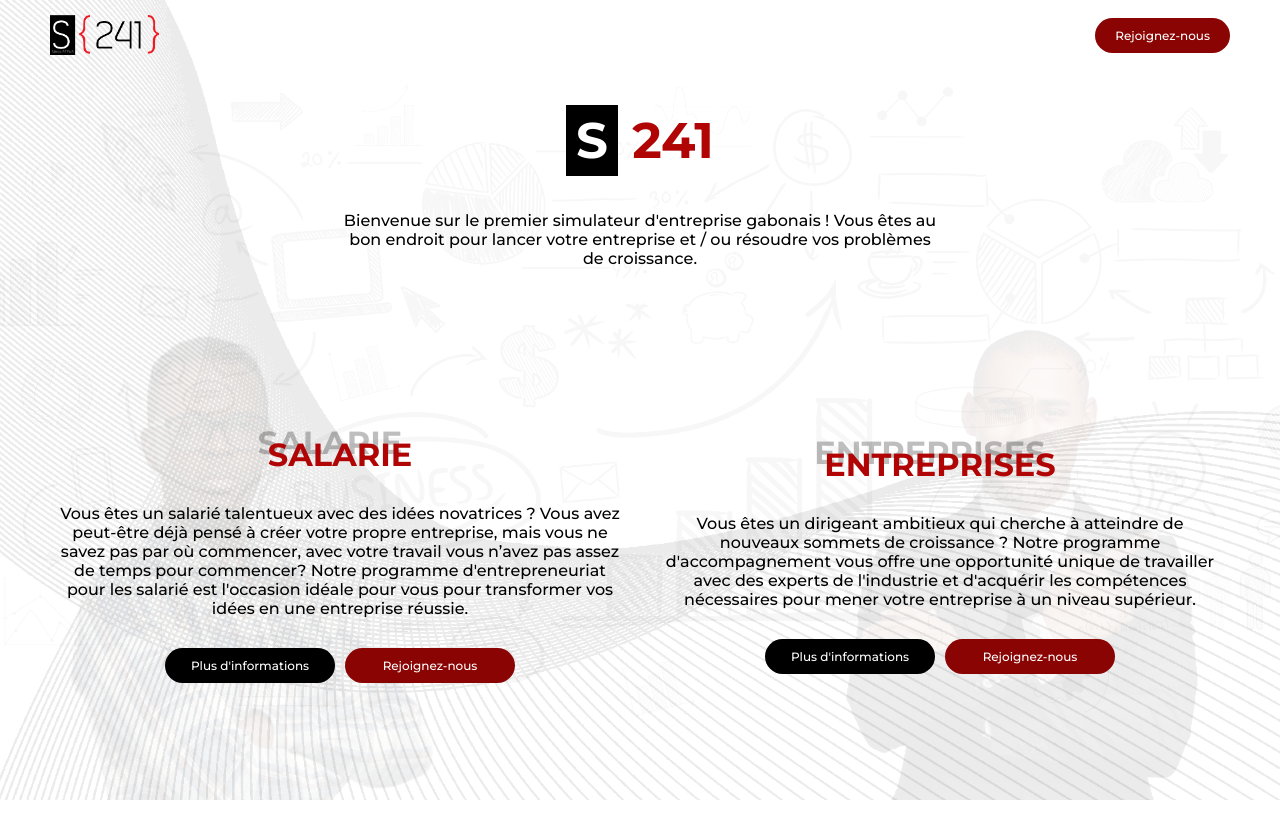
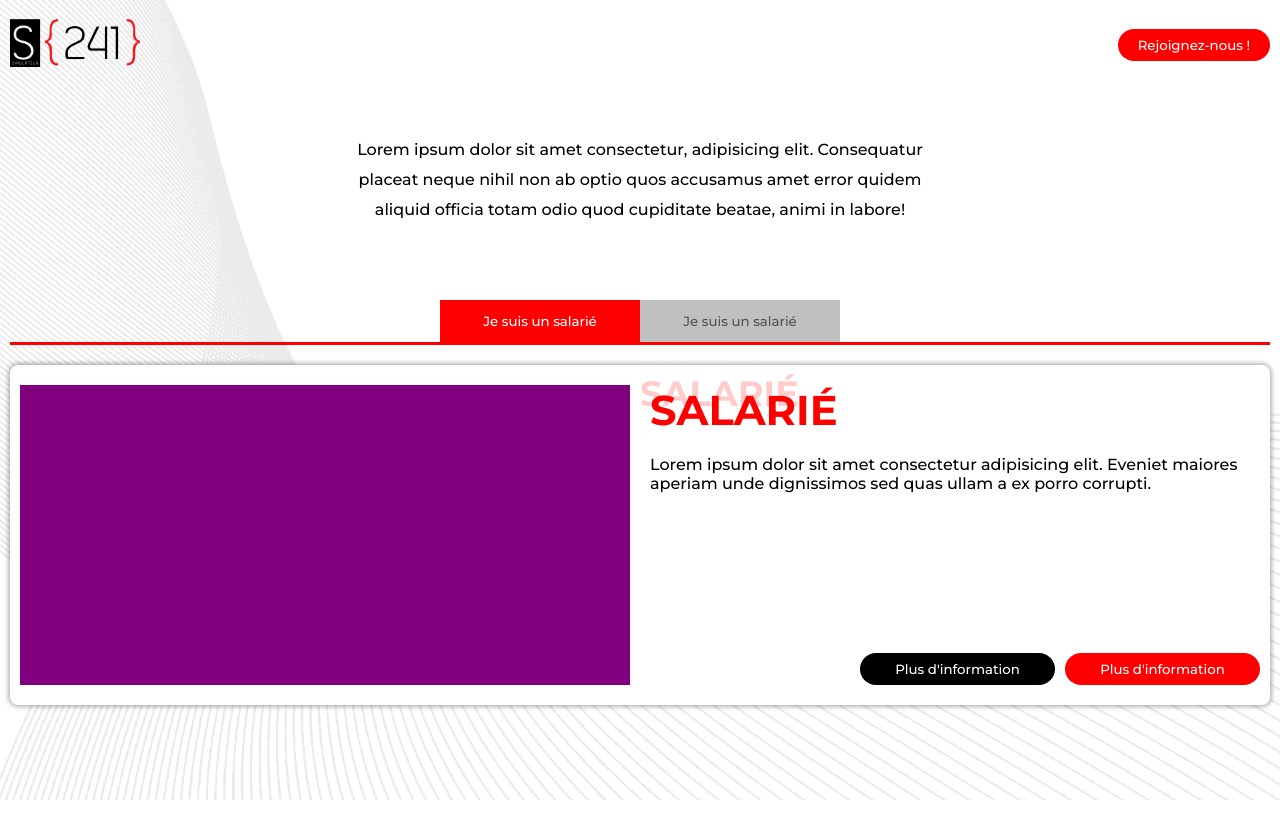
Before and after one commit to waly2020/landingPageS241, a plain HTML site: page index.html in a window 1280 px wide. Drawn offline with nearby package versions, Linux system fonts and the light colour scheme.

Commit message:
nouvelle page d'acceuil

```diff
--- a/css/index.css
+++ b/css/index.css
@@ -7,10 +7,9 @@
     font-family: "Montserrat";
 }
 
-body::-webkit-scrollbar {
-    display: none;
-    -ms-overflow-style: none;
-    scrollbar-width: none;
+body {
+    padding: 10px;
+    overflow-x: hidden;
 }
 
 .preloader.d-done {
@@ -24,6 +23,7 @@ body::-webkit-scrollbar {
     left: 0;
     top: 0;
     opacity: 0.09;
+    z-index: -1;
 }
 
 .back-info img {
@@ -74,241 +74,190 @@ body::-webkit-scrollbar {
     color: #fff;
 }
 
-.home {
-    position: relative;
+.content {
     width: 100%;
-    max-width: 1200px;
-    margin: auto;
     min-height: 100vh;
-    display: grid;
-    grid-template-rows: 70px 1fr;
-    padding: 0 10px;
-}
-
-.cont-nav {
-    position: relative;
 }
 
 .navigation {
-    position: fixed;
-    left: 50%;
-    top: 0;
-    transform: translateX(-50%);
-    padding: 0 10px;
     width: 100%;
-    max-width: 1200px;
     height: 70px;
     display: flex;
     justify-content: space-between;
     align-items: center;
-    z-index: 100;
-    /* background: #fff; */
-    transition: .5s;
-}
-
-.navigation.active {
-    background: #fff;
-    box-shadow: 0 0 3px 2px rgba(37, 37, 37, 0.308);
 }
 
 .logo {
-    height: 40px;
+    width: 130px;
 }
 
 .logo img {
-    height: 100%;
+    width: 100%;
+    object-fit: cover;
 }
 
-.menu {
-    display: flex;
-    gap: 10px;
+.cta-btn {
+    padding: 8px 20px;
+    border-radius: 30px;
+    border: 0;
+    color: #fff;
+    outline: none;
 }
 
-.menu li {
-    list-style-type: none;
-    width: 30px;
-    height: 30px;
-    background: #000;
-    border-radius: 50%;
-    color: #fff;
+.b-red {
+    background-color: #ff0000;
+}
+
+.b-black {
+    background-color: #000;
+}
+
+.textes {
+    width: 100%;
+    min-height: 200px;
     display: flex;
     justify-content: center;
     align-items: center;
-    font-size: 13px;
+    padding: 20px 0;
 }
 
-.content-header {
-    display: grid;
-    grid-template-rows: 0.3fr 1fr;
-    gap: 50px;
+.titre {
+    position: relative;
+    width: 100%;
+    text-transform: uppercase;
+    margin-bottom: 20px;
 }
 
-.textes {
-    padding-top: 40px;
+.titre h1 {
+    font-size: 2.6em;
+    font-weight: bold;
+    color: #ff0000;
 }
 
-.textes h1 {
-    text-align: center;
-    font-size: 50px;
-    color: rgb(177, 5, 5);
-    margin-bottom: 40px;
-}
-
-.textes .s {
-    background-color: #000;
-    padding: 5px 10px;
-    color: #fff;
+.titre span {
+    position: absolute;
+    left: 0;
+    top: 0;
+    transform: translate(-10px, -30%);
+    font-size: 2.2em;
+    color: #ff0000;
+    font-weight: bold;
+    opacity: .2;
 }
 
 .textes p {
     width: 100%;
     max-width: 600px;
     text-align: center;
-    margin: auto;
+    line-height: 30px;
+}
+
+.btns {
+    width: 100%;
+    height: 45px;
+    display: flex;
+    justify-content: center;
+    align-items: flex-end;
+    margin-top: 20px;
+    border-bottom: solid 3px #ff0000;
+}
+
+.btn {
+    width: 100%;
+    max-width: 400px;
+    height: 100%;
+    display: grid;
+    grid-template-columns: repeat(2, 1fr);
+}
+
+.btn button {
+    border: none;
+    outline: none;
+    color: #525252;
+    background-color: rgb(193, 192, 192);
+    cursor: pointer;
+}
+
+.btn button.active {
+    background-color: #ff0000;
+    color: #fff;
 }
 
 .cibles {
+    position: relative;
+    margin-top: 20px;
+    /* overflow-x: hidden; */
+    background-color: orange;
+}
+
+.cible {
+    position: absolute;
+    width: 100%;
+    left: 0;
+    top: 0;
+    display: grid;
+    grid-template-columns: 1fr 1fr;
+    gap: 20px;
+    padding: 20px 10px;
+    border-radius: 8px;
+    background-color: #fff;
+    box-shadow: 0 0 4px 2px rgba(0, 0, 0, 0.292);
+    opacity: 0;
+    /* transform: translateX(-100%); */
+    transition: 0.5s;
+}
+
+.trans-l {
+    transform: translateX(-100%);
+}
+
+.trans-r {
+    transform: translateX(100%);
+}
+
+.cible.active {
+    opacity: 1;
+    transform: translateX(0) !important;
+}
+
+.cible .video {
+    width: 100%;
+    min-height: 300px;
+    background-color: purple;
+}
+
+.content-cible {
     display: flex;
-    flex-flow: row wrap;
+    flex-direction: column;
     justify-content: space-between;
+}
+
+.btns-cibles {
+    display: flex;
+    justify-content: flex-end;
+    margin-top: 20px;
+}
+
+.btn-cible {
+    width: 100%;
+    max-width: 400px;
+    display: grid;
+    grid-template-columns: repeat(2, 1fr);
     gap: 10px;
 }
 
-.cibles>* {
-    position: relative;
-    width: 100%;
-    max-width: calc(50% - 10px);
-    min-width: min(450px, 100%);
-    display: flex;
-    flex-direction: column;
-    justify-content: center;
-    align-items: center;
-    /* box-shadow: 0 0 3px 2px rgba(37, 37, 37, 0.253); */
-    border-radius: 10px;
-    padding: 30px 7px;
-    /* border: solid 1px rgb(214, 96, 16); */
-}
-
-.titre-shadow {
-    margin-bottom: 30px;
-}
-
-.titre-shadow {
-    position: relative;
-    /* background: orange; */
-}
-
-.titre-shadow span {
-    position: absolute;
-    color: rgba(0, 0, 0, 0.253);
-    font-weight: bold;
-    font-size: 2em;
-    left: 0;
-    top: 0;
-    text-transform: uppercase;
-    transform: translate(-10px, -30%);
-    z-index: -1;
-}
-
-.red {
-    background-color: rgb(139, 4, 4);
-}
-
-.black {
-    background-color: #000;
-}
-
-.titre-shadow h1 {
-    color: rgb(177, 5, 5);
-}
-
-.back-cible {
-    position: absolute;
-    width: 100%;
-    height: 100%;
-    z-index: -1;
-    opacity: .08;
-    overflow: hidden;
-}
-
-.back-cible img {
-    /* width: 100%; */
-    height: 100%;
-    /* object-fit: cover; */
-}
-
-.cibles p {
-    /* color: orange; */
-    text-align: center;
-    margin-bottom: 30px;
-}
-
-.cibles .btns {
-    width: 100%;
-    max-width: 350px;
-    /* height: 40px; */
-    display: grid;
-    grid-template-columns: 1fr 1fr;
-    gap: 10px;
-    /* background-color: orange; */
-}
-
-a {
-    color: #fff;
-    text-align: center;
-    font-size: 12px;
-    border-radius: 50px;
-    text-decoration: none;
-}
-
-.btns a {
-    padding: 10px 4px;
-}
-
-.nav-link {
-    padding: 10px 20px;
-}
-
-.c2 .back-cible {
-    display: flex;
-    justify-content: flex-end;
-}
-
-.back-2 {
-    position: absolute;
-    width: 100%;
-    height: 100%;
-    /* background-color: #000; */
-    z-index: -2;
-    opacity: .03;
-}
-
-.back-2 img {
-    width: 100%;
-    height: 100%;
-    object-fit: cover;
-}
-
-@keyframes dropShadow {
-    0% {
-        filter: drop-shadow(2px 2px 0px hwb(0 100% 0% / 0));
+@media screen and (max-width : 750px) {
+    .cible .video {
+        grid-column: 1 / span 2;
     }
 
-    50% {
-        filter: drop-shadow(2px 2px 0px #fff);
-    }
-
-    100% {
-        filter: drop-shadow(2px 2px 0px #ffffff00);
+    .cible .content-cible {
+        grid-column: 1 / span 2;
     }
 }
 
-@media screen and (max-width: 930px) {
-    .cibles {
-        justify-content: center;
-    }
-
-    .cibles .btns {
-        grid-template-columns: 1fr;
+@media screen and (max-width : 395px) {
+    .btn-cible button {
+        grid-column: 1 / span 2;
     }
 }
--- a/index.html
+++ b/index.html
@@ -23,8 +23,8 @@
 </head>
 
 <body>
-
-	<div class="preloader">
+	<!-- preloade -->
+	<!-- <div class="preloader">
 		<img src="./img/logo/logo.png" class="anime-logo">
 		<div class="preloade-icone">
 			<div class="dr">
@@ -34,76 +34,81 @@
 				<i class="bi bi-gear-wide"></i>
 			</div>
 		</div>
+	</div> -->
+	<!-- fin preloade -->
+	<div class="back-info">
+		<img src="./img/bg-main/feautures-grid.png" alt="">
 	</div>
-	<div class="back-2">
-		<img src="./img/background/background-2.png">
-	</div>
-	<div class="back-info">
-		<img src="./img/bg-main/feautures-grid.png">
-	</div>
-
-	<header class="home">
-		<div class="cont-nav">
+	<div class="content">
 		<nav class="navigation">
 			<div class="logo">
-					<img src="./img/logo/logo.png" alt="logo de s241">
+				<img src="./img/logo/logo.png" alt="logo s241">
 			</div>
-				<a href="https://forms.gle/ADg6CbYfjvxRhvk58" target="_blank" class="red nav-link">Rejoignez-nous</a>
+			<button type="button" class="cta-btn b-red">Rejoignez-nous !</button>
 		</nav>
-		</div>
-		<div class="content-header">
 		<div class="textes">
-				<h1>
-					<span class="s">S</span>
-					<span class="num">241</span>
-				</h1>
 			<p>
-					Bienvenue sur le premier simulateur d'entreprise gabonais ! Vous êtes au bon endroit pour lancer
-					votre entreprise et / ou résoudre vos problèmes de croissance.
+				Lorem ipsum dolor sit amet consectetur, adipisicing elit. Consequatur placeat neque nihil non ab optio
+				quos accusamus amet error quidem aliquid officia totam odio quod cupiditate beatae, animi in labore!
 			</p>
 		</div>
+		<div class="btns">
+			<div class="btn">
+				<button class="active" data-cible="0">Je suis un salarié</button>
+				<button data-cible="1">Je suis un salarié</button>
+			</div>
+		</div>
 		<div class="cibles">
-				<div class="c1">
-					<div class="back-cible">
-						<img src="./img/brnifice-img/salarie.png">
-					</div>
-					<div class="titre-shadow">
-						<span>SALARIE</span>
-						<h1>SALARIE</h1>
+			<div class="cible active trans-r">
+				<div class="video"></div>
+				<div class="content-cible">
+					<div class="textes-cible">
+						<div class="titre">
+							<span>salarié</span>
+							<h1>salarié</h1>
 						</div>
 						<p>
-						Vous êtes un salarié talentueux avec des idées novatrices ? Vous avez peut-être déjà pensé à
-						créer votre propre entreprise, mais vous ne savez pas par où commencer, avec votre travail vous
-						n’avez pas assez de temps pour commencer? Notre programme d'entrepreneuriat pour les salarié est
-						l'occasion idéale pour vous pour transformer vos idées en une entreprise réussie.
+							Lorem ipsum dolor sit amet consectetur adipisicing elit. Eveniet maiores aperiam unde
+							dignissimos
+							sed quas ullam a ex porro corrupti.
 						</p>
-					<div class="btns">
-						<a href="/salarie.html" class="black">Plus d'informations</a>
-						<a href="https://forms.gle/ADg6CbYfjvxRhvk58" target="_blank" class="red">Rejoignez-nous</a>
 					</div>
-				</div>
-				<div class="c2">
-					<div class="back-cible">
-						<img src="./img/brnifice-img/entreprise.png">
-					</div>
-					<div class="titre-shadow">
-						<span>entreprises</span>
-						<h1>ENTREPRISES</h1>
-					</div>
-					<p>
-						Vous êtes un dirigeant ambitieux qui cherche à atteindre de nouveaux sommets de croissance ?
-						Notre programme d'accompagnement vous offre une opportunité unique de travailler avec des
-						experts de l'industrie et d'acquérir les compétences nécessaires pour mener votre entreprise à
-						un niveau supérieur.
-					</p>
-					<div class="btns">
-						<a href="./entreprise.html" class="black">Plus d'informations</a>
-						<a href="https://forms.gle/ADg6CbYfjvxRhvk58" target="_blank" class="red">Rejoignez-nous</a>
+					<div class="btns-cibles">
+						<div class="btn-cible">
+							<button class="cta-btn b-black">Plus d'information</button>
+							<button class="cta-btn b-red">Plus d'information</button>
 						</div>
 					</div>
 				</div>
 			</div>
-	</header>
+		</div>
+		<!-- entreprise -->
+		<div class="cibles">
+			<div class="cible trans-l">
+				<div class="video"></div>
+				<div class="content-cible">
+					<div class="textes-cible">
+						<div class="titre">
+							<span>entreprise</span>
+							<h1>entreprise</h1>
+						</div>
+						<p>
+							Lorem ipsum dolor sit amet consectetur adipisicing elit. Eveniet maiores aperiam unde
+							dignissimos
+							sed quas ullam a ex porro corrupti.
+						</p>
+					</div>
+					<div class="btns-cibles">
+						<div class="btn-cible">
+							<button class="cta-btn b-black">Plus d'information</button>
+							<button class="cta-btn b-red">Plus d'information</button>
+						</div>
+					</div>
+				</div>
+			</div>
+		</div>
+		<!-- fin entreprise -->
+	</div>
 	<script src="./js/index.js"></script>
 
 </body>
--- a/js/index.js
+++ b/js/index.js
@@ -1,14 +1,12 @@
-// if ($(".preloader").length > 0) {
-// Preloader timeout
-
 const preload = document.querySelector(".preloader");
 const navigation = document.querySelector(".navigation");
+const btns = document.querySelectorAll(".btn button");
+const cibles = document.querySelectorAll(".cible");
 
-setTimeout(function () {
-    // $('.preloader').addClass('d-none');
-    preload.classList.add("d-done");
-}, 1000);
-// };
+// setTimeout(function () {
+//     preload.classList.add("d-done");
+// }, 1000);
+
 window.addEventListener("scroll", () => {
     let { scrollY } = window;
     // console.dir(scrollY);
@@ -18,3 +16,17 @@ window.addEventListener("scroll", () => {
         navigation.classList.remove("active");
     }
 })
+
+btns.forEach(btn => {
+    btn.addEventListener("click", () => {
+        if (!btn.classList.contains("active")) {
+            for (let i = 0; i < btns.length; i++) {
+                let b = btns[i];
+                cibles[i].classList.remove("active");
+                b.classList.remove("active");
+            }
+            btn.classList.add("active");
+            cibles[parseInt(btn.getAttribute("data-cible"))].classList.add("active");
+        }
+    })
+})
```
Lines whose indentation alone changed are shown as unchanged.
